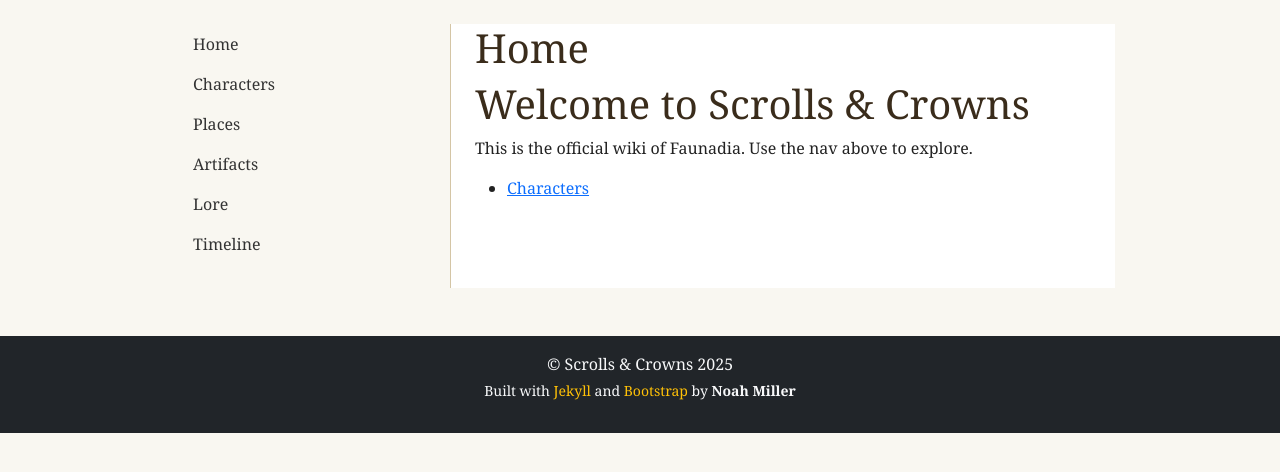
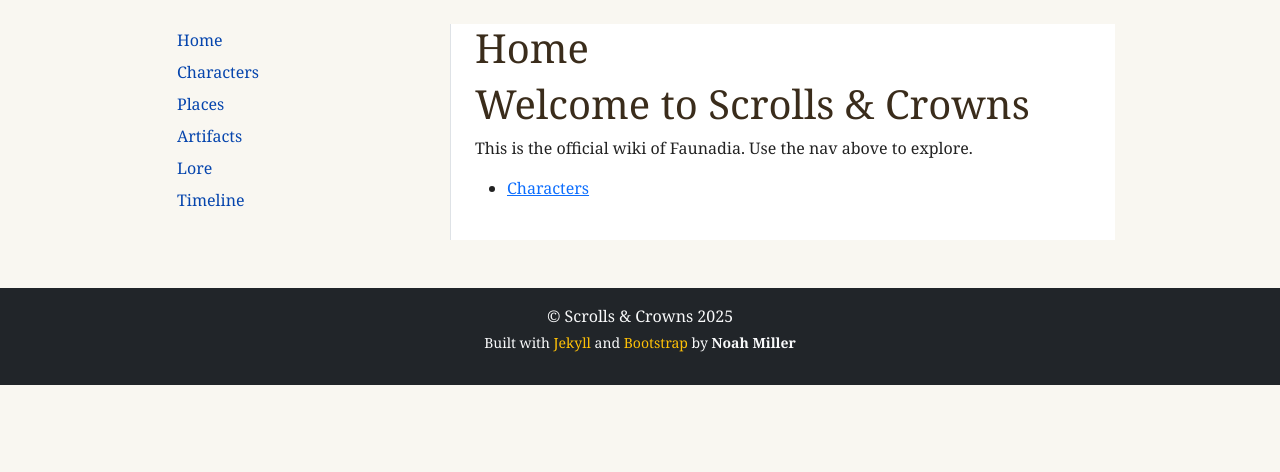
Before and after one commit to scrollsandcrowns/Wiki, a Jekyll site: the page built from index.html, in a window 1280 px wide. Shown: the top 472 px of the page. Built offline with Jekyll 4.4.1, drawn with Linux system fonts in a browser that asks for light colours.

Commit message:
Update site.css

```diff
--- a/assets/css/site.css
+++ b/assets/css/site.css
@@ -1,60 +1,21 @@
-/* Example: Custom background + font */
 body {
-  background-color: #f9f7f1;
+  background: #f9f7f1;
   font-family: Georgia, serif;
   color: #222;
 }
 
-/* Example: Navbar tweaks */
-.navbar-brand {
-  font-weight: bold;
+/* Simple nav style */
+.simple-nav .nav-link {
+  color: #0645ad;        /* classic wiki blue */
+  padding: 4px 0;
 }
-.nav-link.active,
-.nav-link:hover {
+.simple-nav .nav-link:hover {
   text-decoration: underline;
-  color: #f0e68c !important; /* overrides Bootstrap's default */
+  color: #0b0080;        /* darker on hover */
 }
 
-/* Example: Card tweaks */
-.card {
-  border: 1px solid #d4c5a5;
-}
-
-footer {
-  font-family: Georgia, serif;
-}
-footer a:hover {
-  text-decoration: underline;
-}
-
-nav {
-  font-family: Georgia, serif;
-}
-nav .nav-link {
-  color: #333;
-}
-nav .nav-link:hover {
-  background: #eaeaea;
-  text-decoration: none;
-}
-
+/* Content area */
 h1, h2, h3 {
   font-family: "Merriweather", Georgia, serif;
   color: #3a2c1b;
 }
-
-.navbar-brand {
-  font-weight: bold;
-}
-
-.border-start, .border-end {
-  border-color: #d4c5a5 !important; /* parchment-style border */
-}
-
-.list-group-item {
-  border: none;
-  border-radius: 0;
-}
-.list-group-item:hover {
-  background-color: #f0e6d2;
-}
```
